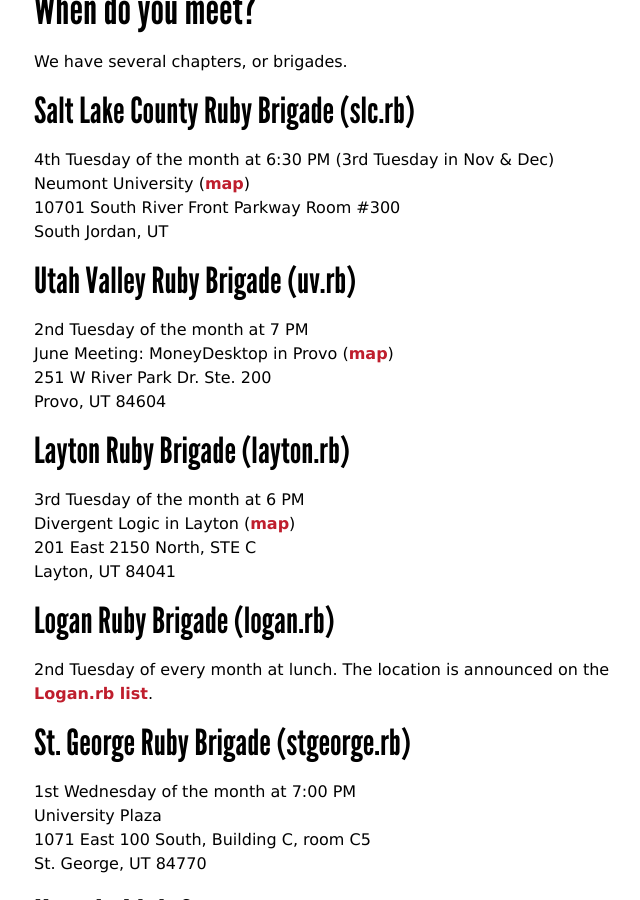
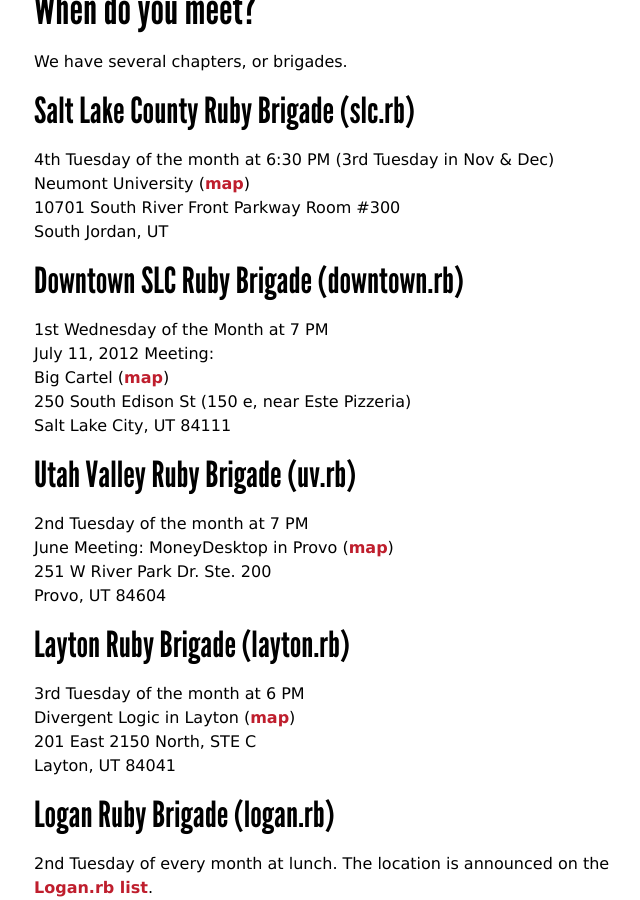
Before and after one commit to urug/urug.github.io, a Jekyll site: the page built from index.html, in a window 1280 px wide and 900 px high, scrolled down 450 px. Shown: the whole window, without its empty margins (306-946 px from the left). Built offline with Jekyll 4.4.1, drawn with Linux system fonts in a browser that asks for light colours.

Commit message:
Added Downtown SLC Meetup info; also added users page and updated companies page with my info. Pull me in :)

```diff
--- a/companies.textile
+++ b/companies.textile
@@ -31,6 +31,7 @@
 |"Radiate Media":http://www.radiatemedia.com/|SLC|"Justin Caldwell":mailto:justin.caldwell@matchbin.com|Ruby|"Yes":mailto:justin.caldwell@matchbin.com|
 |"Saxton Horne":http://www.saxtonhorne.com/|Sandy|"Corey Woodcox":mailto:cwoodcox@saxtonhorne.com|Ruby, JS, UX|"Yes":mailto:cwoodcox@saxtonhorne.com|
 |"Total Care Auto":http://www.totalcareauto.com/|Sandy|"Jake Mallory":mailto:jmallory@lhm.com|Ruby, JS, UX|"Yes":mailto:jmallory@lhm.com|
+|"Savvi":http://www.savvi.com/|Salt Lake City|"Ben Eggett":mailto:beggett@savvi.com|Ruby||
 |"Scan, Inc.":http://scan.me/|Provo/San Francisco|"Jarod Reid":mailto:jarod@scan.me|Ruby|"Yes":mailto:jobs@scan.me|
 |"SurgeWorks":http://surgeworks.com/||JT Zemp|Ruby||
 |"Tatemae":http://www.tatemae.com/|Logan|Justin Ball|Ruby, JS|"Yes":justin@tatemae.com|
--- a/index.html
+++ b/index.html
@@ -15,6 +15,13 @@
 Neumont University (<a href="http://maps.google.com/maps?f=q&amp;hl=en&amp;geocode=&amp;q=neumont+university+utah&amp;ie=UTF8&amp;attrid=&amp;ei=sr9fSJvVE53EiQOdh8zoDw&amp;view=map&amp;ll=40.585799,-111.885109&amp;spn=0.135058,0.272598&amp;z=12&amp;iwloc=A">map</a>)<br>
 10701 South River Front Parkway Room #300<br>
 South Jordan, UT</p>
+
+<h2>Downtown SLC Ruby Brigade (downtown.rb)</h2>
+<p>1st Wednesday of the Month at 7 PM<br>
+July 11, 2012 Meeting: <br>
+Big Cartel (<a href="http://goo.gl/maps/eV5t">map</a>)<br>
+250 South Edison St (150 e, near Este Pizzeria)<br>
+Salt Lake City, UT 84111</p>
 
 <h2>Utah Valley Ruby Brigade (uv.rb)</h2>
 <!-- <p>2nd Tuesday of the month at 7PM<br>
```
Also changed, not shown: users/beneggett.textile (added, +10 -0 lines).
